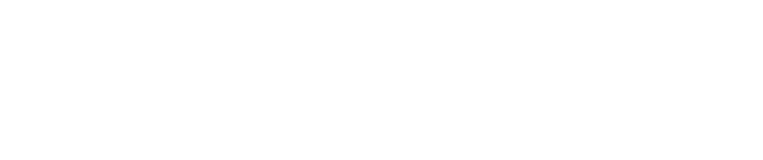
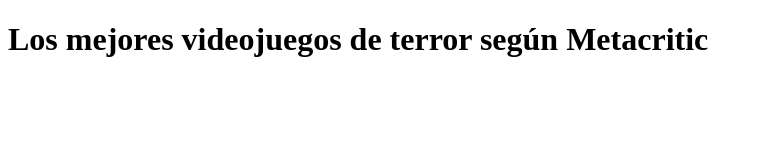
Before and after one commit to marcocarcamo-tech/infotec-webpage-html, a plain HTML site: page index.html in a window 1280 px wide. Shown: the whole page, without its empty margins (0-763 px from the left). Drawn offline with Linux system fonts and the light colour scheme.

Commit message:
Added title

```diff
--- a/index.html
+++ b/index.html
@@ -7,6 +7,7 @@
     <title>Mejores videojuegos de terror</title>
 </head>
 <body>
+    <h1> Los mejores videojuegos de terror según Metacritic</h1>
 
 </body>
 </html>
```
